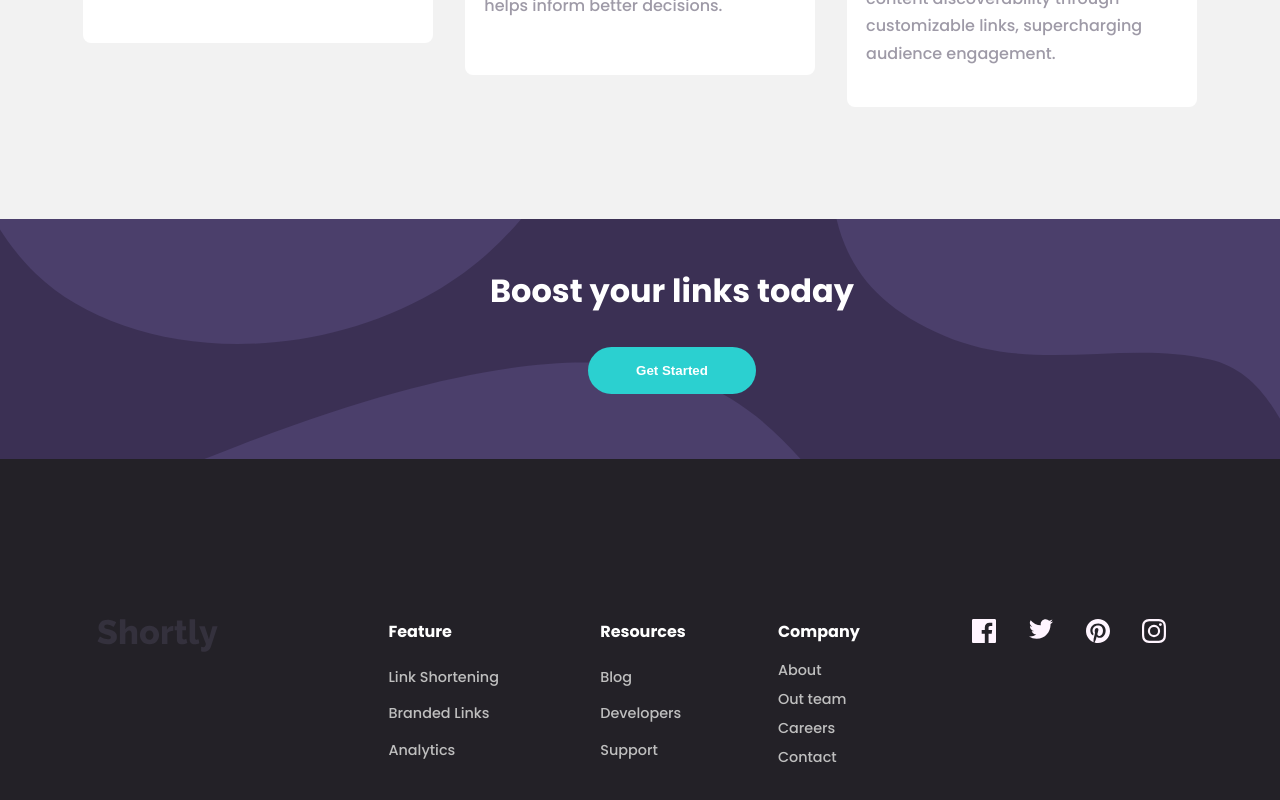
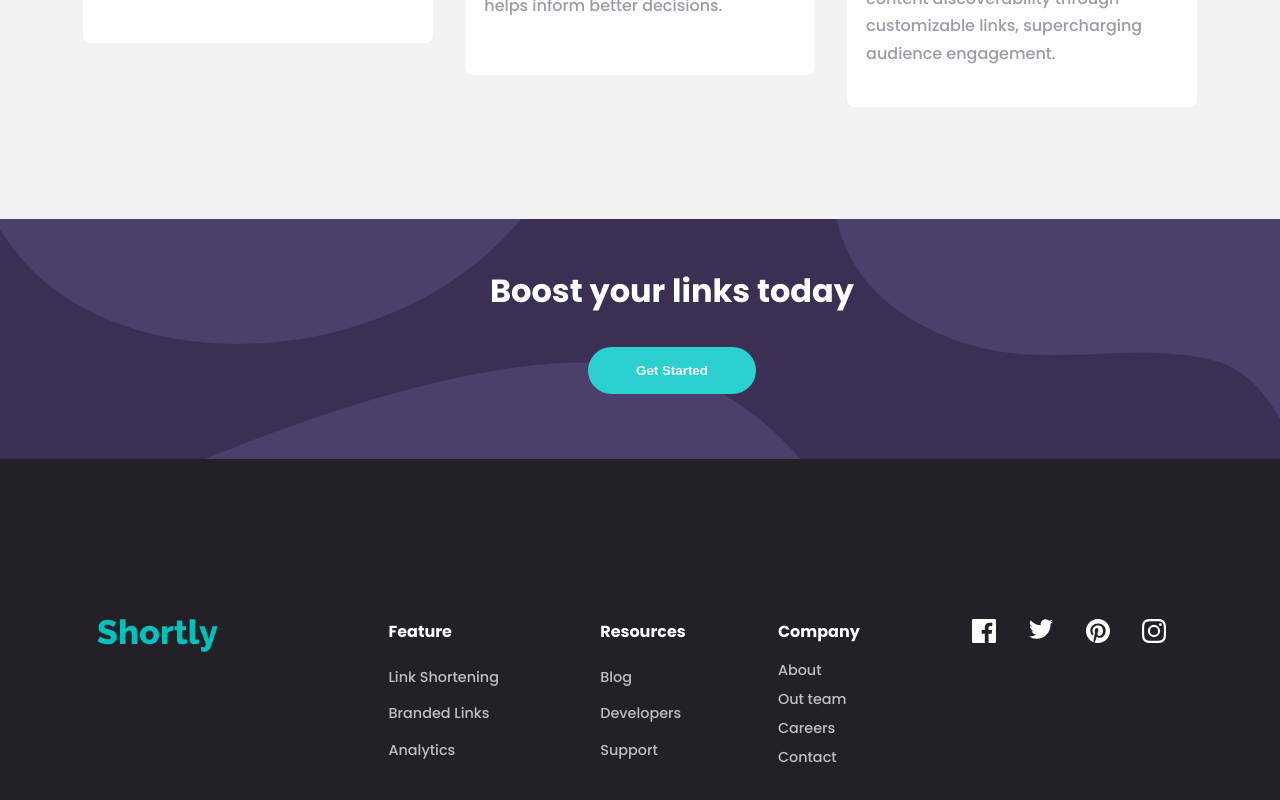
Before and after one commit to Afifi24/Shortening-api-master-website, a React (Create React App) app: page / in a window 1280 px wide. Shown: the part 1528-2328 px from the top of the page. Built offline with nearby package versions, Linux system fonts and the light colour scheme.

Commit message:
commit 8

```diff
--- a/src/components/Footer.jsx
+++ b/src/components/Footer.jsx
@@ -64,9 +64,11 @@ background-color: var(--Very-Dark-Violet);
 .logo{
     color: #fff;
     display: block;
-    img svg:hover{
+    img {
        cursor: pointer;
-       fill: red;
+       filter: invert(31%) sepia(100%) hue-rotate(130deg) saturate(900%);
+
+  color: white;
     }
 }
 .List{
@@ -92,9 +94,10 @@ background-color: var(--Very-Dark-Violet);
    align-items: flex-start;
    justify-content: space-around;
 
-  img{
+  img:hover{
     cursor: pointer;
-    filter: sepia(100%) hue-rotate(190deg) saturate(900%);
+    filter: invert(31%) sepia(100%) hue-rotate(120deg) saturate(900%);
+
    }
 }
 
```
